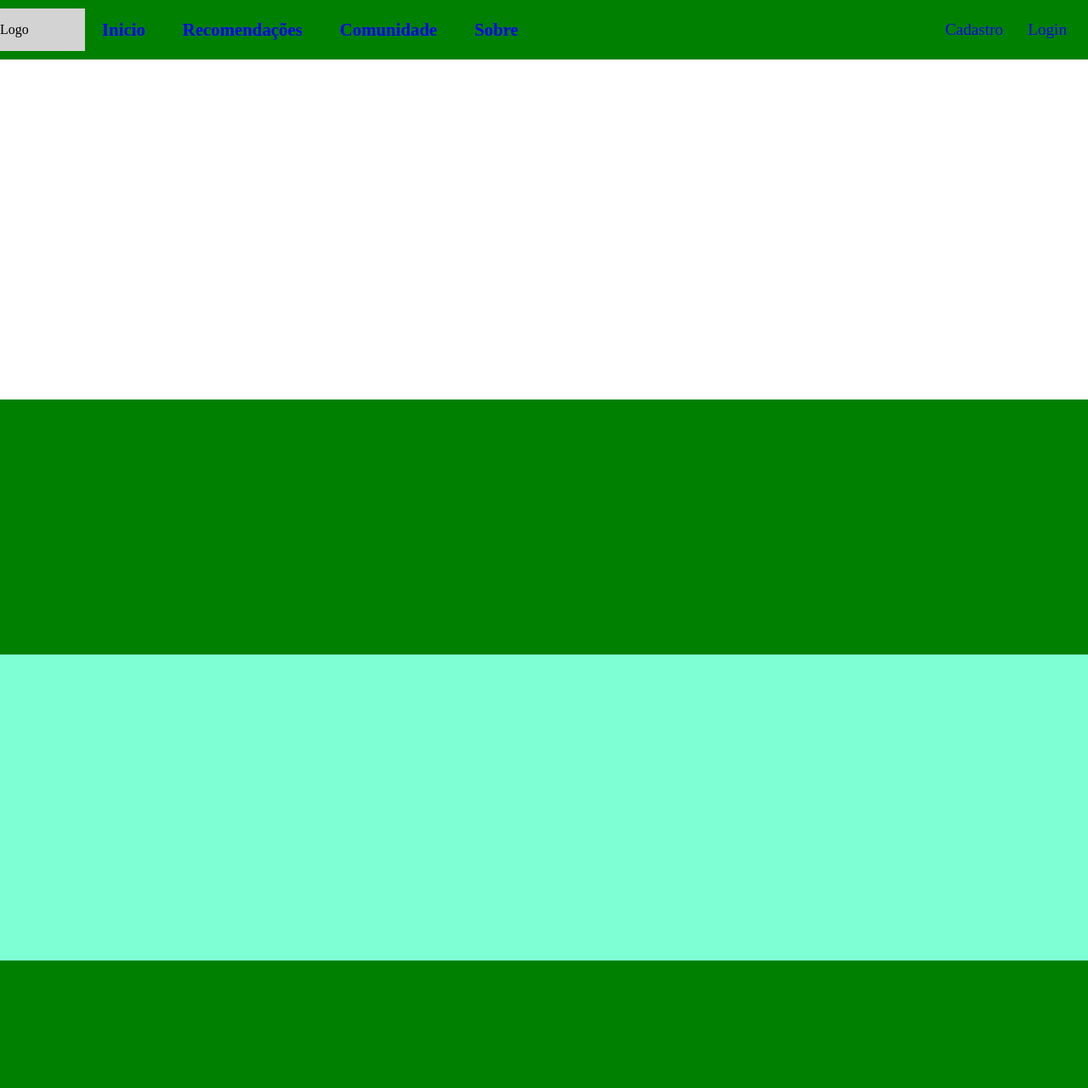
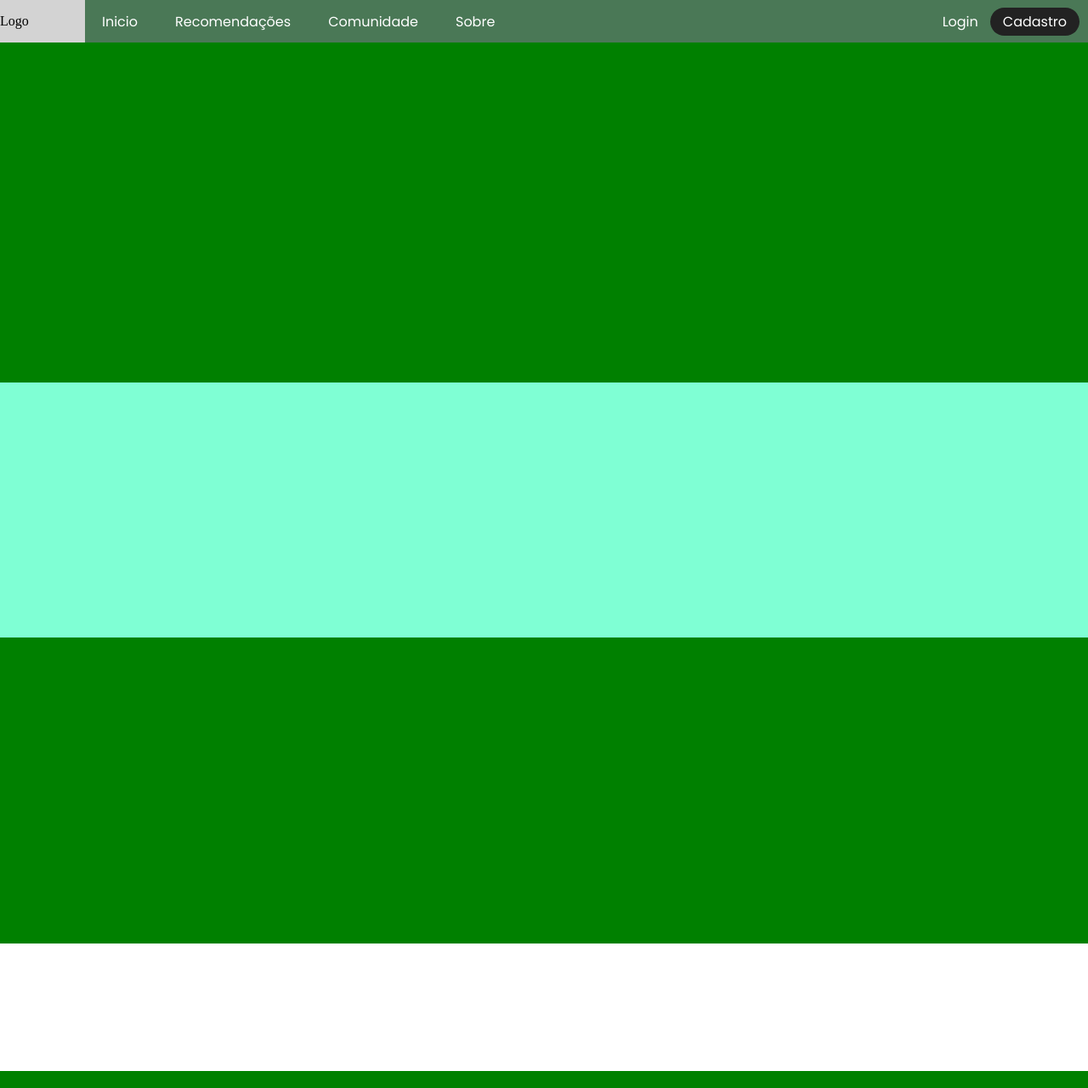
Before and after one commit to lucaslds94/RestOurRanch, a Django app: page / in a window 1280 px wide. Shown: the whole page at 85% size. Run offline with Django 3.2, Linux system fonts and the light colour scheme.

Commit message:
Alterar altura, fonte e cores da navbar

```diff
--- a/website/static/style.css
+++ b/website/static/style.css
@@ -7,17 +7,19 @@ body{
                         'footer';
 
     grid-template-columns: 100%;
-    grid-template-rows: 70px 400px 300px 360px 150px ;
+    grid-template-rows: 50px 400px 300px 360px 150px ;
     margin: 0px;
 
 }
 
 header{
     align-items: center;
-    background-color: green;
+    background-color: #4a7856;
     display: flex;
     grid-area: 'header';
     justify-content: space-between;
+    position:fixed;
+    width:100%;
 }
 
 .logo{
@@ -30,17 +32,28 @@ header{
 }
 
 .menu a{
-    font-size: 1.3em;
-    font-weight:700;
+
+    font-weight:500;
     margin:0px 20px;
     text-decoration: none;
+    font-family: 'Poppins', sans-serif;
+    color:#fff;
 }
 
 .menuLogin a{
-    font-size: 1.2em;
     font-weight:300;
-    margin-right:25px;
+    margin-right:10px;
     text-decoration:none;
+    font-family: 'Poppins', sans-serif;
+    color:#fff;
+}
+.botao{
+    border-radius:30px;
+    padding: 5px 15px;
+}
+.destaque{
+    background-color: #222;
+    color: white;
 }
 
 .userIcon{
@@ -168,8 +181,8 @@ footer {
     .menu{
         position: absolute;
         left:0px;
-        top: 70px;
-        background-color: white;
+        top: 50px;
+        background-color: #4A7856;
         display: flex;
         flex-direction: column;
         align-items: center;
@@ -181,6 +194,7 @@ footer {
         transition: transform 0.5s ease-in;
     }
     .menu a{
+        color:#fff;
         font-size: 1em;
         opacity: 0;
     }
--- a/website/templates/home.html
+++ b/website/templates/home.html
@@ -8,6 +8,7 @@
     <meta http-equiv="X-UA-Compatible" content="ie=edge">
     <link rel="stylesheet" href="{% static 'style.css' %}">
     <script defer src="{% static 'script.js' %}"></script>
+    <link href="https://fonts.googleapis.com/css?family=Poppins&display=swap" rel="stylesheet">
     <title>Projeto Demoday</title>
 </head>
 
@@ -25,8 +26,8 @@
         </nav>
 
         <aside class="menuLogin">
-            <a href="#">Cadastro</a>
             <a href="#">Login</a>
+            <a class = "botao destaque"href="#">Cadastro</a>
         </aside>
 
         <div class="menuIcon">
```
